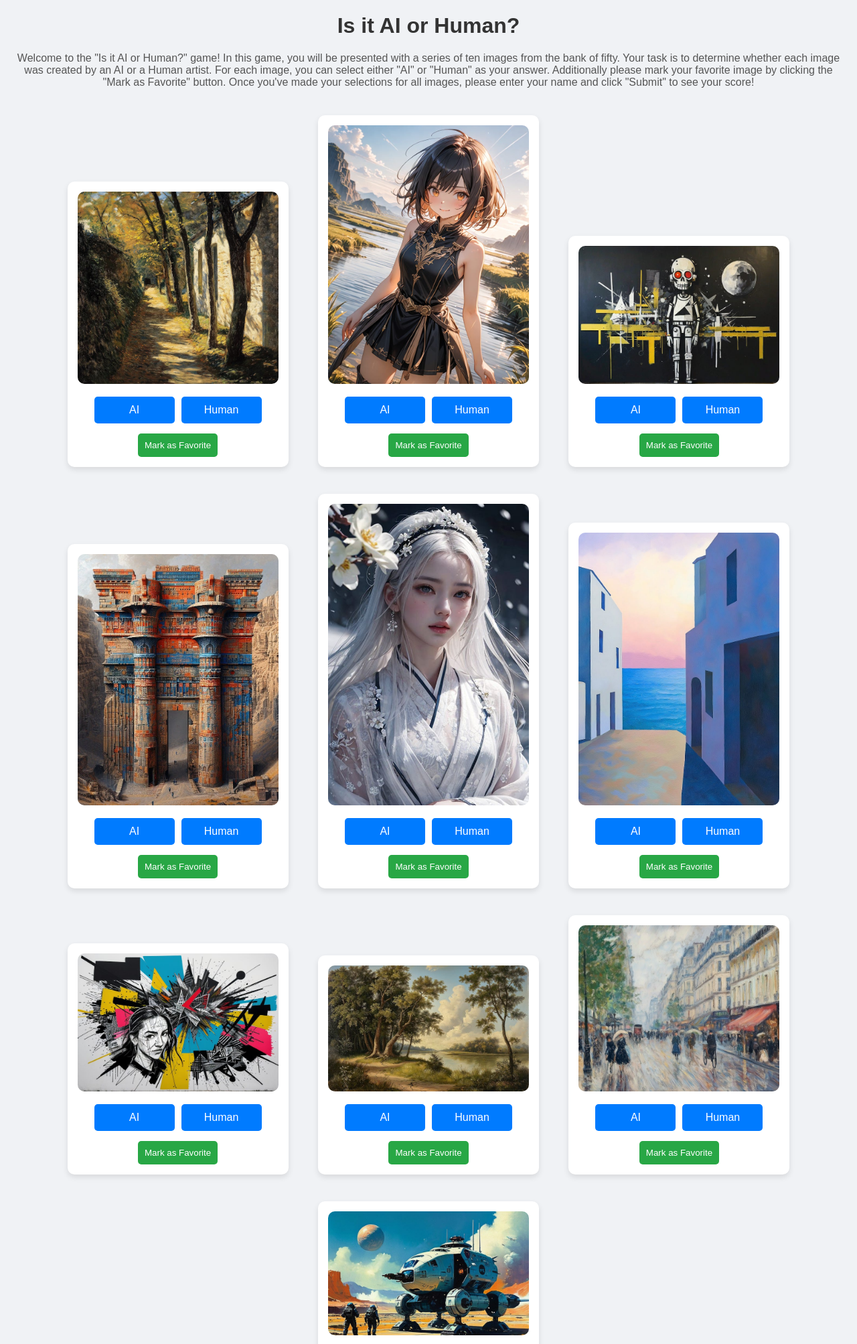
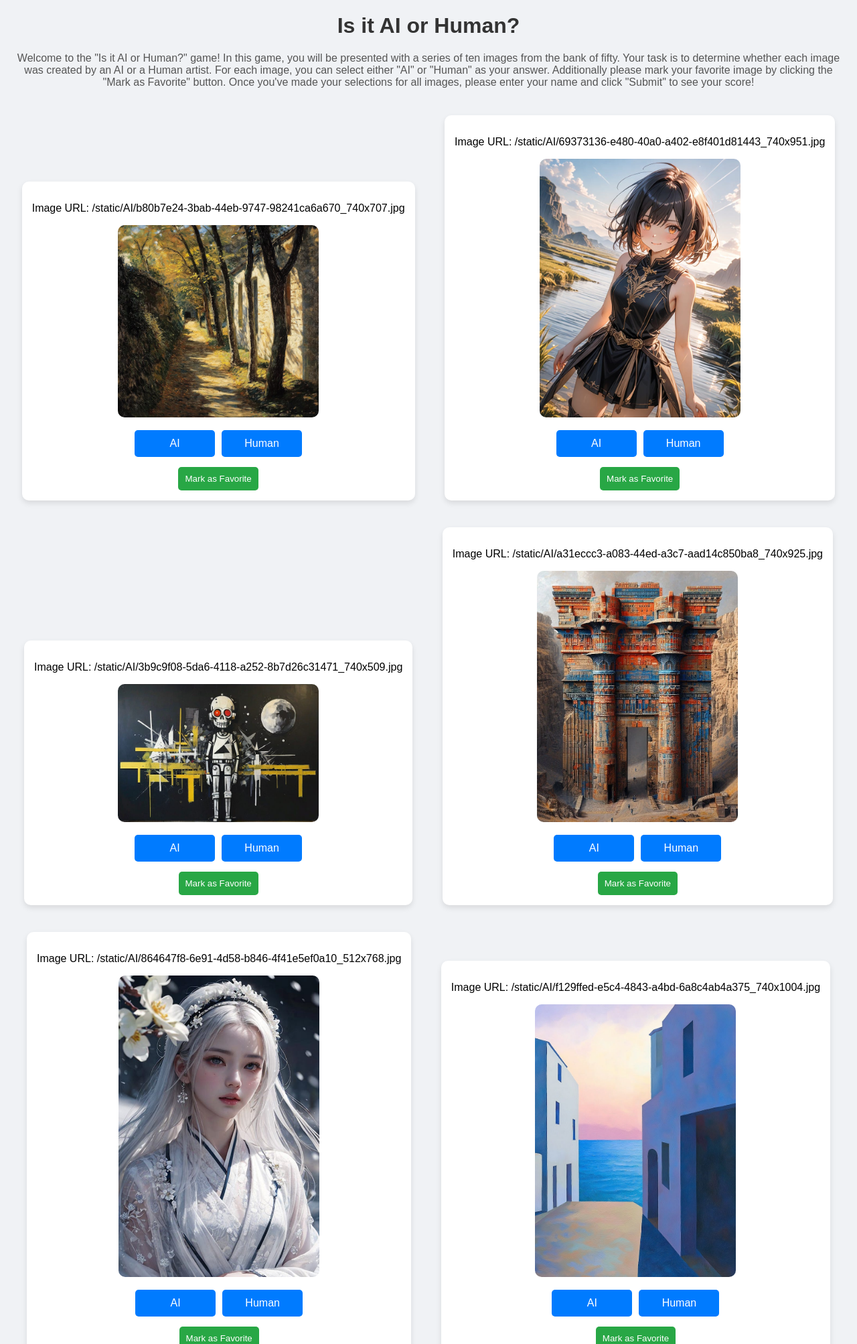
Before and after one commit to MorOtter/artgame, a Flask app: page /quiz in a window 1280 px wide. Shown: the top 2006 px of the page at 67% size. Run offline with Flask 3, Linux system fonts and the light colour scheme.

Commit message:
quiz touring

```diff
--- a/Templates/index.html
+++ b/Templates/index.html
@@ -136,7 +136,9 @@
         <div id="images-container">
             {% for image in images %}
                 <div class="image-item">
-                    <img src="{{ url_for('static', filename=image) }}" alt="Image">
+                    <!-- Added this line to display the image URL -->
+                    <p>Image URL: {{ image }}</p>
+                    <img src="{{ image }}" alt="Image">
                     <div class="button-group">
                         <button type="button" class="AI-btn" data-image="{{ image }}">AI</button>
                         <button type="button" class="Human-btn" data-image="{{ image }}">Human</button>
--- a/app.py
+++ b/app.py
@@ -97,10 +97,14 @@ def quiz():
             url_for('static', filename=f"{'Human' if 'Human' in img else 'AI'}/{img}") for img in sampled_images
         ]
 
+        # Log the paths being generated
+        logging.info(f"Sampled images with paths: {sampled_images_with_paths}")
+
         return render_template("index.html", images=sampled_images_with_paths)
     except Exception as e:
         logging.error(f"Error in quiz route: {e}")
         return jsonify({"error": "An error occurred while loading the quiz."}), 500
+
 
 @app.route("/gallery")
 def gallery():
```
